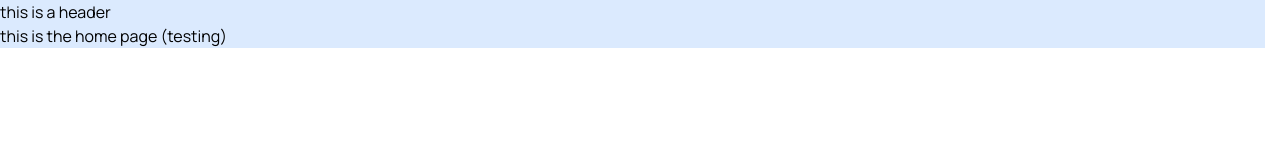
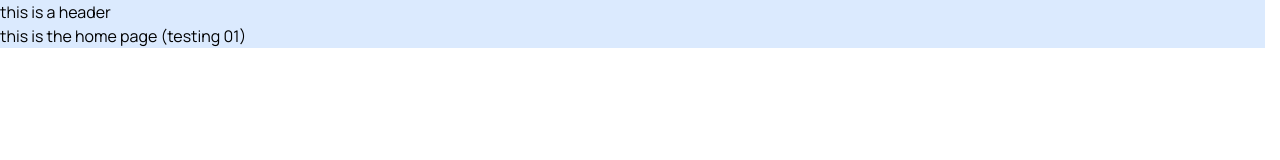
Before and after one commit to itsJosephV/gpm-website, a Next.js app: page /en in a window 1280 px wide. Shown: the top 160 px of the page. Built offline with nearby package versions, Linux system fonts and the light colour scheme.

Commit message:
testing branch rule

```diff
--- a/src/app/[locale]/page.tsx
+++ b/src/app/[locale]/page.tsx
@@ -1,7 +1,7 @@
 import React from "react";
 
 function Home() {
-  return <div className="bg-blue-100">this is the home page (testing)</div>;
+  return <div className="bg-blue-100">this is the home page (testing 01)</div>;
 }
 
 export default Home;
```
